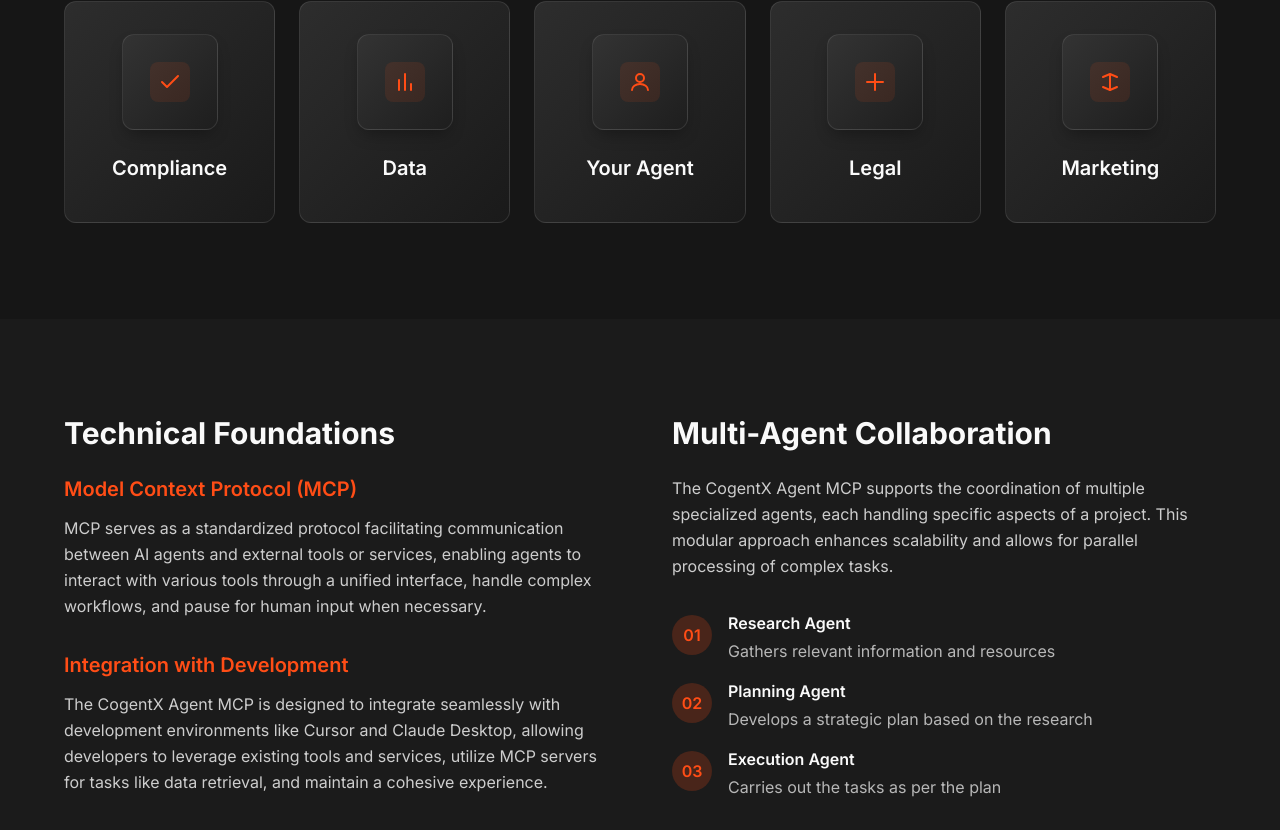
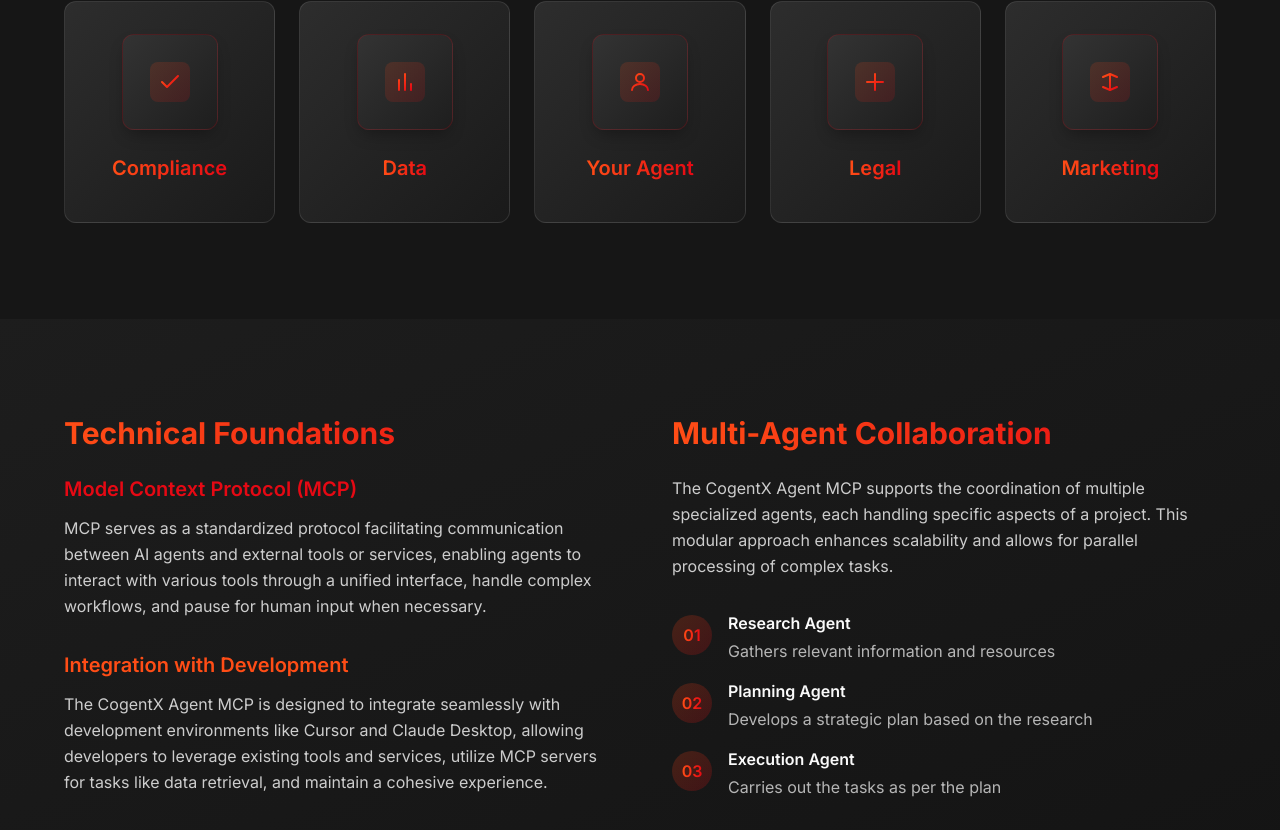
Before and after one commit to varunisrani/cogentx-agent-orchestrator, a React (Vite) app: page / in a window 1280 px wide. Shown: the part 910-1740 px from the top of the page. Built offline with nearby package versions, Linux system fonts and the light colour scheme.

Commit message:
Update Features and InfoSection with orange-red theme
Co-authored-by: varunisrani <112163924+varunisrani@users.noreply.github.com>

```diff
--- a/src/components/Features.tsx
+++ b/src/components/Features.tsx
@@ -9,10 +9,10 @@ interface FeatureCardProps {
 const FeatureCard: React.FC<FeatureCardProps> = ({ title, icon }) => {
   return (
     <div className="feature-card flex flex-col items-center p-8 rounded-xl border border-white/10">
-      <div className="feature-icon w-24 h-24 rounded-xl flex items-center justify-center mb-6 border border-white/10">
+      <div className="feature-icon w-24 h-24 rounded-xl flex items-center justify-center mb-6 border border-cogent-red/20">
         {icon}
       </div>
-      <h3 className="text-xl font-semibold mb-2">{title}</h3>
+      <h3 className="text-xl font-semibold mb-2 bg-gradient-to-r from-cogent-orange to-cogent-red bg-clip-text text-transparent">{title}</h3>
     </div>
   );
 };
@@ -21,7 +21,7 @@ const Features = () => {
   return (
     <div id="features" className="py-24 px-4 md:px-8">
       <div className="max-w-6xl mx-auto">
-        <h2 className="text-3xl md:text-4xl font-bold mb-16 text-center">AI Agents for Every Need</h2>
+        <h2 className="text-3xl md:text-4xl font-bold mb-16 text-center bg-gradient-to-r from-cogent-orange to-cogent-red bg-clip-text text-transparent">AI Agents for Every Need</h2>
 
         <div className="grid grid-cols-1 sm:grid-cols-2 lg:grid-cols-5 gap-6">
           {/* Compliance Feature */}
@@ -29,8 +29,18 @@ const Features = () => {
             title="Compliance"
             icon={
               <svg width="40" height="40" viewBox="0 0 40 40" fill="none" xmlns="http://www.w3.org/2000/svg">
-                <rect width="40" height="40" rx="8" fill="#FF4D16" fillOpacity="0.1" />
-                <path d="M28 14L17 25L12 20" stroke="#FF4D16" strokeWidth="2" strokeLinecap="round" strokeLinejoin="round" />
+                <rect width="40" height="40" rx="8" fill="url(#gradient-compliance)" />
+                <path d="M28 14L17 25L12 20" stroke="url(#stroke-gradient)" strokeWidth="2" strokeLinecap="round" strokeLinejoin="round" />
+                <defs>
+                  <linearGradient id="gradient-compliance" x1="0" y1="0" x2="40" y2="40" gradientUnits="userSpaceOnUse">
+                    <stop stopColor="#FF4D16" stopOpacity="0.15" />
+                    <stop offset="1" stopColor="#E50914" stopOpacity="0.15" />
+                  </linearGradient>
+                  <linearGradient id="stroke-gradient" x1="12" y1="14" x2="28" y2="25" gradientUnits="userSpaceOnUse">
+                    <stop stopColor="#FF4D16" />
+                    <stop offset="1" stopColor="#E50914" />
+                  </linearGradient>
+                </defs>
               </svg>
             }
           />
@@ -40,8 +50,18 @@ const Features = () => {
             title="Data"
             icon={
               <svg width="40" height="40" viewBox="0 0 40 40" fill="none" xmlns="http://www.w3.org/2000/svg">
-                <rect width="40" height="40" rx="8" fill="#FF4D16" fillOpacity="0.1" />
-                <path d="M14 28V18M20 28V12M26 28V22" stroke="#FF4D16" strokeWidth="2" strokeLinecap="round" strokeLinejoin="round" />
+                <rect width="40" height="40" rx="8" fill="url(#gradient-data)" />
+                <path d="M14 28V18M20 28V12M26 28V22" stroke="url(#stroke-gradient-data)" strokeWidth="2" strokeLinecap="round" strokeLinejoin="round" />
+                <defs>
+                  <linearGradient id="gradient-data" x1="0" y1="0" x2="40" y2="40" gradientUnits="userSpaceOnUse">
+                    <stop stopColor="#FF4D16" stopOpacity="0.15" />
+                    <stop offset="1" stopColor="#E50914" stopOpacity="0.15" />
+                  </linearGradient>
+                  <linearGradient id="stroke-gradient-data" x1="14" y1="12" x2="26" y2="28" gradientUnits="userSpaceOnUse">
+                    <stop stopColor="#FF4D16" />
+                    <stop offset="1" stopColor="#E50914" />
+                  </linearGradient>
+                </defs>
               </svg>
             }
           />
@@ -51,9 +71,19 @@ const Features = () => {
             title="Your Agent"
             icon={
               <svg width="40" height="40" viewBox="0 0 40 40" fill="none" xmlns="http://www.w3.org/2000/svg">
-                <rect width="40" height="40" rx="8" fill="#FF4D16" fillOpacity="0.1" />
-                <circle cx="20" cy="16" r="4" stroke="#FF4D16" strokeWidth="2" />
-                <path d="M12 28C12 24.6863 15.5817 22 20 22C24.4183 22 28 24.6863 28 28" stroke="#FF4D16" strokeWidth="2" strokeLinecap="round" />
+                <rect width="40" height="40" rx="8" fill="url(#gradient-agent)" />
+                <circle cx="20" cy="16" r="4" stroke="url(#stroke-gradient-agent)" strokeWidth="2" />
+                <path d="M12 28C12 24.6863 15.5817 22 20 22C24.4183 22 28 24.6863 28 28" stroke="url(#stroke-gradient-agent)" strokeWidth="2" strokeLinecap="round" />
+                <defs>
+                  <linearGradient id="gradient-agent" x1="0" y1="0" x2="40" y2="40" gradientUnits="userSpaceOnUse">
+                    <stop stopColor="#FF4D16" stopOpacity="0.15" />
+                    <stop offset="1" stopColor="#E50914" stopOpacity="0.15" />
+                  </linearGradient>
+                  <linearGradient id="stroke-gradient-agent" x1="12" y1="12" x2="28" y2="28" gradientUnits="userSpaceOnUse">
+                    <stop stopColor="#FF4D16" />
+                    <stop offset="1" stopColor="#E50914" />
+                  </linearGradient>
+                </defs>
               </svg>
             }
           />
@@ -63,8 +93,18 @@ const Features = () => {
             title="Legal"
             icon={
               <svg width="40" height="40" viewBox="0 0 40 40" fill="none" xmlns="http://www.w3.org/2000/svg">
-                <rect width="40" height="40" rx="8" fill="#FF4D16" fillOpacity="0.1" />
-                <path d="M20 12V28M12 20H28" stroke="#FF4D16" strokeWidth="2" strokeLinecap="round" />
+                <rect width="40" height="40" rx="8" fill="url(#gradient-legal)" />
+                <path d="M20 12V28M12 20H28" stroke="url(#stroke-gradient-legal)" strokeWidth="2" strokeLinecap="round" />
+                <defs>
+                  <linearGradient id="gradient-legal" x1="0" y1="0" x2="40" y2="40" gradientUnits="userSpaceOnUse">
+                    <stop stopColor="#FF4D16" stopOpacity="0.15" />
+                    <stop offset="1" stopColor="#E50914" stopOpacity="0.15" />
+                  </linearGradient>
+                  <linearGradient id="stroke-gradient-legal" x1="12" y1="12" x2="28" y2="28" gradientUnits="userSpaceOnUse">
+                    <stop stopColor="#FF4D16" />
+                    <stop offset="1" stopColor="#E50914" />
+                  </linearGradient>
+                </defs>
               </svg>
             }
           />
@@ -74,9 +114,19 @@ const Features = () => {
             title="Marketing"
             icon={
               <svg width="40" height="40" viewBox="0 0 40 40" fill="none" xmlns="http://www.w3.org/2000/svg">
-                <rect width="40" height="40" rx="8" fill="#FF4D16" fillOpacity="0.1" />
-                <path d="M20 28V12M13 15L20 12L27 15" stroke="#FF4D16" strokeWidth="2" strokeLinecap="round" strokeLinejoin="round" />
-                <path d="M13 25L20 28L27 25" stroke="#FF4D16" strokeWidth="2" strokeLinecap="round" strokeLinejoin="round" />
+                <rect width="40" height="40" rx="8" fill="url(#gradient-marketing)" />
+                <path d="M20 28V12M13 15L20 12L27 15" stroke="url(#stroke-gradient-marketing)" strokeWidth="2" strokeLinecap="round" strokeLinejoin="round" />
+                <path d="M13 25L20 28L27 25" stroke="url(#stroke-gradient-marketing)" strokeWidth="2" strokeLinecap="round" strokeLinejoin="round" />
+                <defs>
+                  <linearGradient id="gradient-marketing" x1="0" y1="0" x2="40" y2="40" gradientUnits="userSpaceOnUse">
+                    <stop stopColor="#FF4D16" stopOpacity="0.15" />
+                    <stop offset="1" stopColor="#E50914" stopOpacity="0.15" />
+                  </linearGradient>
+                  <linearGradient id="stroke-gradient-marketing" x1="13" y1="12" x2="27" y2="28" gradientUnits="userSpaceOnUse">
+                    <stop stopColor="#FF4D16" />
+                    <stop offset="1" stopColor="#E50914" />
+                  </linearGradient>
+                </defs>
               </svg>
             }
           />
--- a/src/components/InfoSection.tsx
+++ b/src/components/InfoSection.tsx
@@ -3,14 +3,14 @@ import React from 'react';
 
 const InfoSection = () => {
   return (
-    <div className="py-24 px-4 md:px-8 bg-cogent-gray/20">
+    <div className="py-24 px-4 md:px-8 bg-gradient-to-br from-cogent-gray/30 to-cogent-black/10">
       <div className="max-w-6xl mx-auto">
         <div className="grid grid-cols-1 md:grid-cols-2 gap-16">
           <div>
-            <h2 className="text-3xl font-bold mb-6">Technical Foundations</h2>
+            <h2 className="text-3xl font-bold mb-6 bg-gradient-to-r from-cogent-orange to-cogent-red bg-clip-text text-transparent">Technical Foundations</h2>
             <div className="space-y-8">
               <div>
-                <h3 className="text-xl font-semibold mb-3 text-cogent-orange">Model Context Protocol (MCP)</h3>
+                <h3 className="text-xl font-semibold mb-3 text-cogent-red">Model Context Protocol (MCP)</h3>
                 <p className="text-foreground/80 leading-relaxed">
                   MCP serves as a standardized protocol facilitating communication between AI agents and external tools or services,
                   enabling agents to interact with various tools through a unified interface, handle complex workflows, and
@@ -29,7 +29,7 @@ const InfoSection = () => {
           </div>
 
           <div>
-            <h2 className="text-3xl font-bold mb-6">Multi-Agent Collaboration</h2>
+            <h2 className="text-3xl font-bold mb-6 bg-gradient-to-r from-cogent-orange to-cogent-red bg-clip-text text-transparent">Multi-Agent Collaboration</h2>
             <p className="text-foreground/80 leading-relaxed mb-8">
               The CogentX Agent MCP supports the coordination of multiple specialized agents, each handling specific aspects
               of a project. This modular approach enhances scalability and allows for parallel processing of complex tasks.
@@ -37,8 +37,8 @@ const InfoSection = () => {
 
             <div className="space-y-4">
               <div className="flex items-start">
-                <div className="w-10 h-10 rounded-full bg-cogent-orange/20 flex items-center justify-center shrink-0 mt-1 mr-4">
-                  <span className="text-cogent-orange font-semibold">01</span>
+                <div className="w-10 h-10 rounded-full bg-gradient-to-br from-cogent-orange/20 to-cogent-red/20 flex items-center justify-center shrink-0 mt-1 mr-4">
+                  <span className="bg-gradient-to-r from-cogent-orange to-cogent-red bg-clip-text text-transparent font-semibold">01</span>
                 </div>
                 <div>
                   <h4 className="font-semibold mb-1">Research Agent</h4>
@@ -47,8 +47,8 @@ const InfoSection = () => {
               </div>
 
               <div className="flex items-start">
-                <div className="w-10 h-10 rounded-full bg-cogent-orange/20 flex items-center justify-center shrink-0 mt-1 mr-4">
-                  <span className="text-cogent-orange font-semibold">02</span>
+                <div className="w-10 h-10 rounded-full bg-gradient-to-br from-cogent-orange/20 to-cogent-red/20 flex items-center justify-center shrink-0 mt-1 mr-4">
+                  <span className="bg-gradient-to-r from-cogent-orange to-cogent-red bg-clip-text text-transparent font-semibold">02</span>
                 </div>
                 <div>
                   <h4 className="font-semibold mb-1">Planning Agent</h4>
@@ -57,8 +57,8 @@ const InfoSection = () => {
               </div>
 
               <div className="flex items-start">
-                <div className="w-10 h-10 rounded-full bg-cogent-orange/20 flex items-center justify-center shrink-0 mt-1 mr-4">
-                  <span className="text-cogent-orange font-semibold">03</span>
+                <div className="w-10 h-10 rounded-full bg-gradient-to-br from-cogent-orange/20 to-cogent-red/20 flex items-center justify-center shrink-0 mt-1 mr-4">
+                  <span className="bg-gradient-to-r from-cogent-orange to-cogent-red bg-clip-text text-transparent font-semibold">03</span>
                 </div>
                 <div>
                   <h4 className="font-semibold mb-1">Execution Agent</h4>
```
